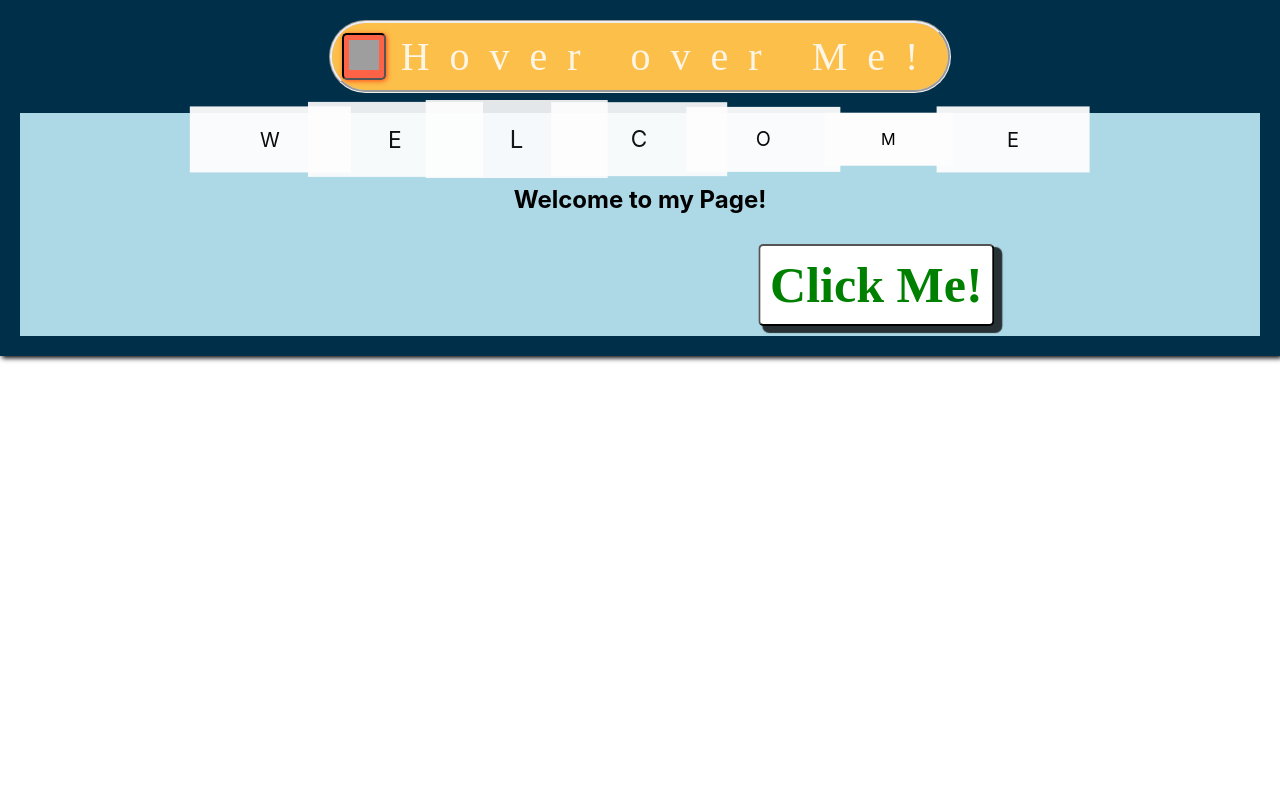
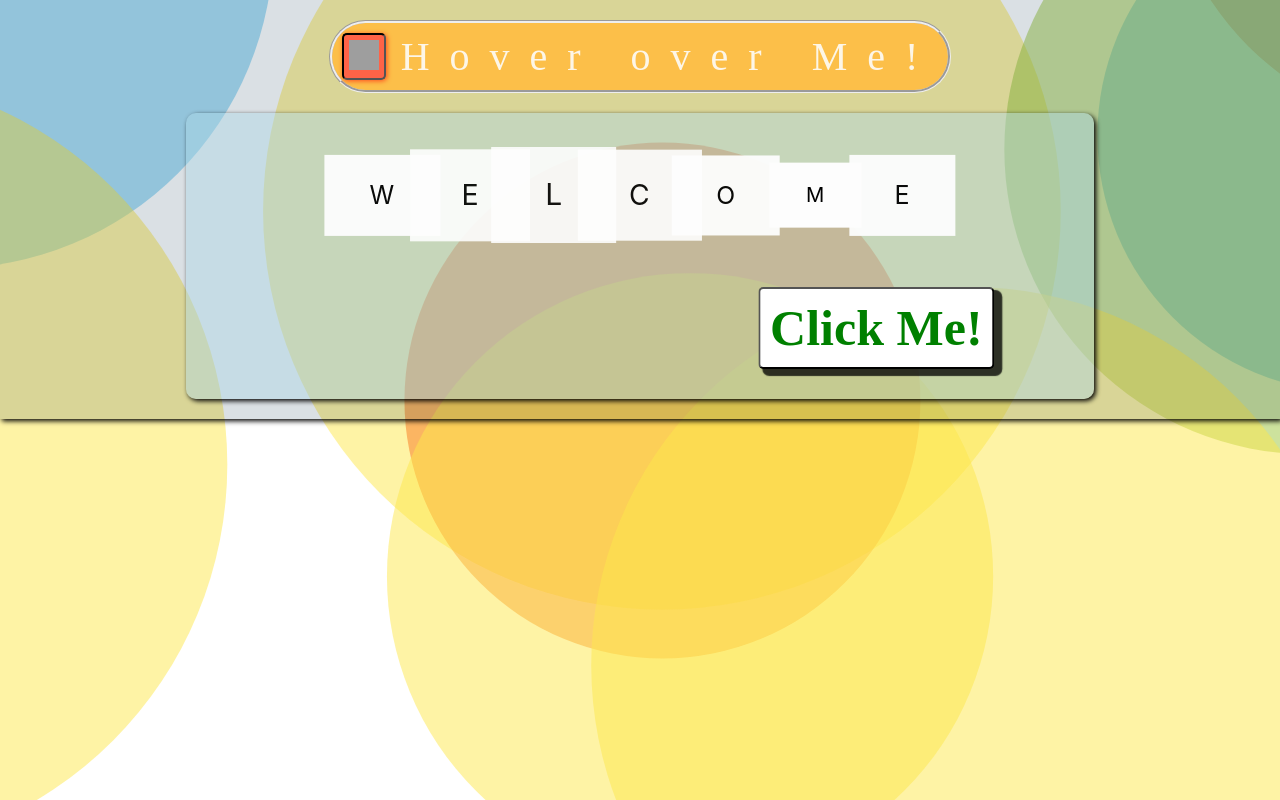
Before and after one commit to traipham/my-website, a React (Create React App) app in the folder client/: page / in a window 1280 px wide. Built offline with nearby package versions, Linux system fonts and the light colour scheme; grey boxes are pictures that could not be loaded; the HTML template or start-up script is replaced by a standard one; a web font is replaced by a local one.

Commit message:
worked on home page design and background design

```diff
--- a/client/src/App.js
+++ b/client/src/App.js
@@ -14,42 +14,54 @@ import Random from './components/random/random.js';
 
 const option = {
   fpsLimit: 60,
-  background: {
-    color: "#0b032d"
-  },
-  backgroundMode: {
-    enable: true
-  },
+  fullScreen: { enable: true },
   particles: {
+    number: {
+      value: 20
+    },
     color: {
-      value: ["#f67e7d", "#843b62", "#621940"]
+      value: ["#5bc0eb", "#fde74c", "#9bc53d", "#e55934", "#fa7921"]
     },
-    links: {
-      color: "#ffb997",
-      enable: true
+    shape: {
+      type: "circle"
+    },
+    opacity: {
+      value: 0.5
+    },
+    size: {
+      value: 400,
+      random: {
+        enable: true,
+        minimumValue: 200
+      }
     },
     move: {
       enable: true,
-      speed: 6
+      speed: 10,
+      direction: "top",
+      outMode: "destroy"
+    }
+  },
+  interactivity: {
+    detectsOn: "canvas",
+    events: {
+      resize: true
+    }
+  },
+  detectRetina: true,
+  emitters: {
+    direction: "top",
+    position: {
+      x: 50,
+      y: 100
+    },
+    rate: {
+      delay: 0.8,
+      quantity: 2
     },
     size: {
-      value: 5,
-      random: {
-        enable: true,
-        minimumValue: 1
-      },
-      animation: {
-        enable: true,
-        speed: 2.5,
-        minimumValue: 1
-      }
-    },
-    opacity: {
-      value: 0.8,
-      random: {
-        enable: true,
-        minimumValue: 0.4
-      }
+      width: 100,
+      height: 10
     }
   }
 }
@@ -67,7 +79,7 @@ const particlesLoaded = (container) => {
 function App() {
   return (
     <Router>
-      {/* <Particles id="tsparticles" init={particlesInit} loaded={particlesLoaded} options={option} /> */}
+      <Particles id="tsparticles" init={particlesInit} loaded={particlesLoaded} options={option} />
       <Home />
       <Switch>
         <Route path="/resume" component={Resume}/>
--- a/client/src/components/home/home.css
+++ b/client/src/components/home/home.css
@@ -12,7 +12,7 @@
   width: fit-content; height: fit-content;
 }
 .home {
-  background-color: #002f49;
+  background-color: #002f4925;
   box-shadow: 2px 2px 5px 0px;
   padding: 20px;
   /* width: 100%; height: 100%; */
@@ -56,7 +56,7 @@
   vertical-align: baseline;
   opacity: 1;
   z-index: 2;
-  transition: all 0.3s ease-in-out;
+  transition: all 0.3s ease-out;
 }
 
 .pages-nav:hover #header-msg{
@@ -72,7 +72,7 @@
 #setting,
 #goals,
 #random {
-  display: none;
+  /* display: none; */
   background-color: #eae2b7;
   border-radius: 10px;
   font-size: 20px;
@@ -80,9 +80,11 @@
   opacity: 0;
   padding-left: 10px; padding-right: 10px;
   padding-top: 10px; padding-bottom: 10px;
-  position: relative;
-  top: 10px;
-  transition: all 0.5s ease-in;
+  /* position: relative; */
+  position: absolute;
+  top: 10%;
+  visibility: hidden;
+  transition: all 0.5s ease-in-out;
 }
 
 #wish-list:hover,
@@ -103,9 +105,10 @@
 .pages-nav:hover #blog,
 .pages-nav:hover #goals,
 .pages-nav:hover #random{
-  display: inline-block;
+  position: relative;
+  visibility: visible;
   opacity: 1;
-  top: 0px;
+  top: 0px; right: 0%;
 }
 
 #setting{
@@ -119,8 +122,15 @@
   ***Welcome Styling***
 */
 
-#welcome-container{
-  background-color: rgb(173, 216, 230);
+.home-container{
+  background-color: rgba(173, 216, 230, 0.438);
+  box-shadow: 2px 2px 5px 0px;
+  border-radius: 10px;
+  text-align: center;
+  width: 70%;
+  margin-top: 20px;
+  margin-left: auto; margin-right: auto;
+  padding: 20px;
   /* width: fit-content; height: fit-content; */
 }
 #click-me-btn{
@@ -176,13 +186,15 @@
   align-items: center;
   width: 70%; height: fit-content;
   margin-left: auto; margin-right: auto;
-  margin-top: 20px;
+  margin-top: 30px;
+  margin-bottom: 50px;
 }
 
 .container > *{
   flex: 1 1 auto;
   display: inline-block;
   text-align: center;
+  font-size: 20px;
   background: rgb(253, 253, 253);
 }
 
@@ -192,6 +204,11 @@
   animation-timing-function: ease-out;
   animation-iteration-count: infinite;
   animation-direction: alternate;
+  transition: background 0.1s ease-in-out;
+}
+
+#l-1:hover {
+  background: #fcbf49;
 }
 .container > #l-2{
 
@@ -201,7 +218,13 @@
   animation-delay: 0.5s;
   animation-iteration-count: infinite;
   animation-direction: alternate;
+  transition: background 0.1s ease-in-out;
 }
+
+#l-2:hover{
+  background: #fcbf49;
+}
+
 .container > #l-3{
   animation-name: welcome-animate;
   animation-duration: 1.5s;
@@ -209,7 +232,13 @@
   animation-delay: 1s;
   animation-iteration-count: infinite;
   animation-direction: alternate;
+  transition: background 0.1s ease-in-out;
 }
+
+#l-3:hover{
+  background: #fcbf49;
+}
+
 .container > #l-4{
   animation-name: welcome-animate;
   animation-duration: 1.5s;
@@ -217,7 +246,13 @@
   animation-delay: 1.5s;
   animation-iteration-count: infinite;
   animation-direction: alternate;
+  transition: background 0.1s ease-in-out;
 }
+
+#l-4:hover{
+  background: #fcbf49;
+}
+
 .container > #l-5{
   animation-name: welcome-animate;
   animation-duration: 1.5s;
@@ -225,7 +260,13 @@
   animation-delay: 2s;
   animation-iteration-count: infinite;
   animation-direction: alternate;
+  transition: background 0.1s ease-in-out;
 }
+
+#l-5:hover{
+  background: #fcbf49;
+}
+
 .container > #l-6{
   animation-name: welcome-animate;
   animation-duration: 1.5s;
@@ -233,7 +274,13 @@
   animation-delay: 2.5s;
   animation-iteration-count: infinite;
   animation-direction: alternate;
+  transition: background 0.1s ease-in-out;
 }
+
+#l-6:hover{
+  background: #fcbf49;
+}
+
 .container > #l-7{
   animation-name: welcome-animate;
   animation-duration: 1.5s;
@@ -241,7 +288,13 @@
   animation-delay: 3s;
   animation-iteration-count: infinite;
   animation-direction: alternate;
+  transition: background 0.1s ease-in-out;
 }
+
+#l-7:hover{
+  background: #fcbf49;
+}
+
 @keyframes welcome-animate{
   from{
     opacity: 1;
--- a/client/src/components/home/home.js
+++ b/client/src/components/home/home.js
@@ -79,13 +79,13 @@ function Home() {
             }
             <div className="home-container" id="welcome-container" style={styleWelcome} >
                 <WelcomeDisplay />
-                <h2 id="welcome-msg"><b>Welcome to my Page!</b></h2>
-                <div className="home-container" id="btn-container">
-                    <button type="button" className="btn-btn" id="click-me-btn" onClick={handleWelcomeBtnOnClick}><b>Click Me!</b></button>
+                {/* <h2 id="welcome-msg"><b>TO MY PAGE!</b></h2> */}
+                <div className="btn-container" id="clickme-container">
+                    <Link to="/resume"><button type="button" className="btn-btn" id="click-me-btn" onClick={handleWelcomeBtnOnClick}><b>Click Me!</b></button></Link>
                 </div>
-                {
-                    welcome ? <OnClickConfetti resetConfetti={resetConfetti}/> : null
-                }
+                {/* {
+                    welcome ? <OnClickConfetti resetConfetti={resetConfetti}/> : null // Confetti display on click
+                } */}
             </div>
         </div>
     )
--- a/client/src/components/home/welcomeMsg.js
+++ b/client/src/components/home/welcomeMsg.js
@@ -33,7 +33,6 @@ const WelcomeDisplay = (props) =>{
             <div id="l-7">
                 <p>E</p>
             </div>
-
         </div >
     )
 }
```
